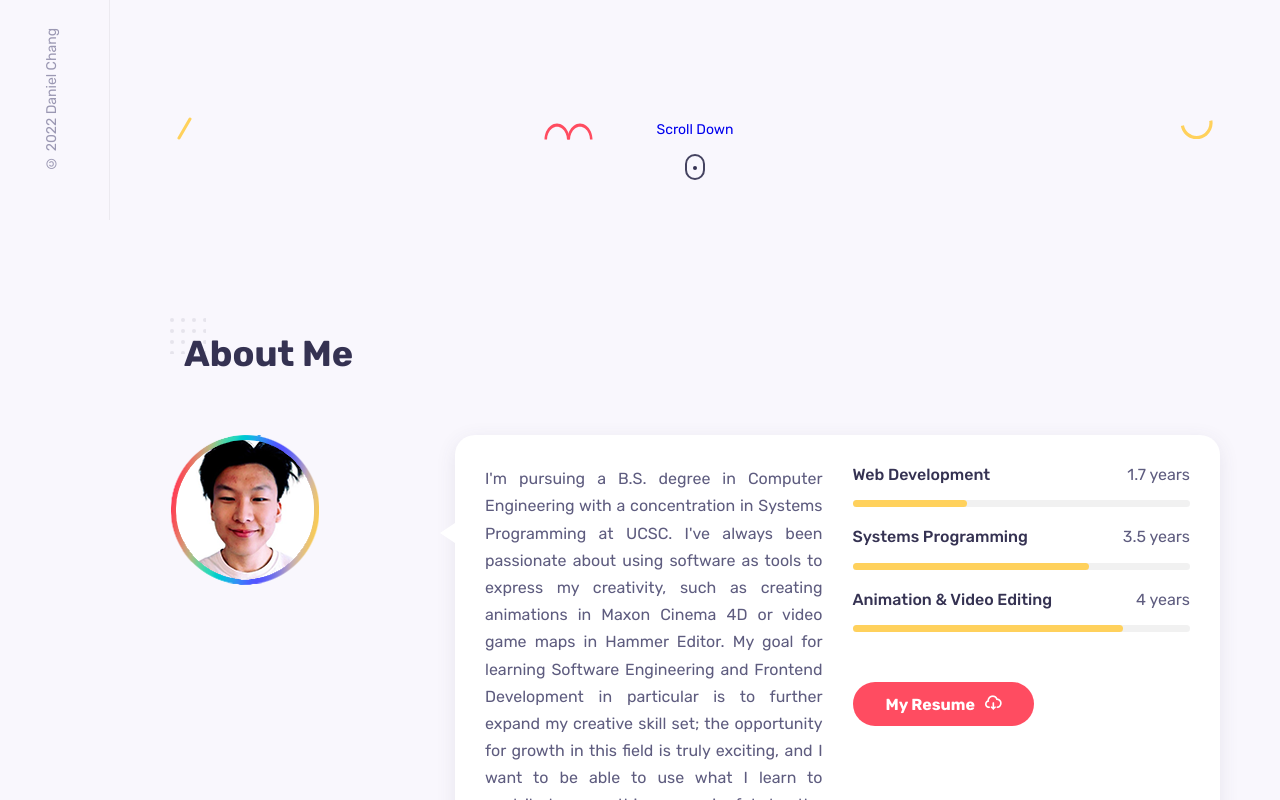
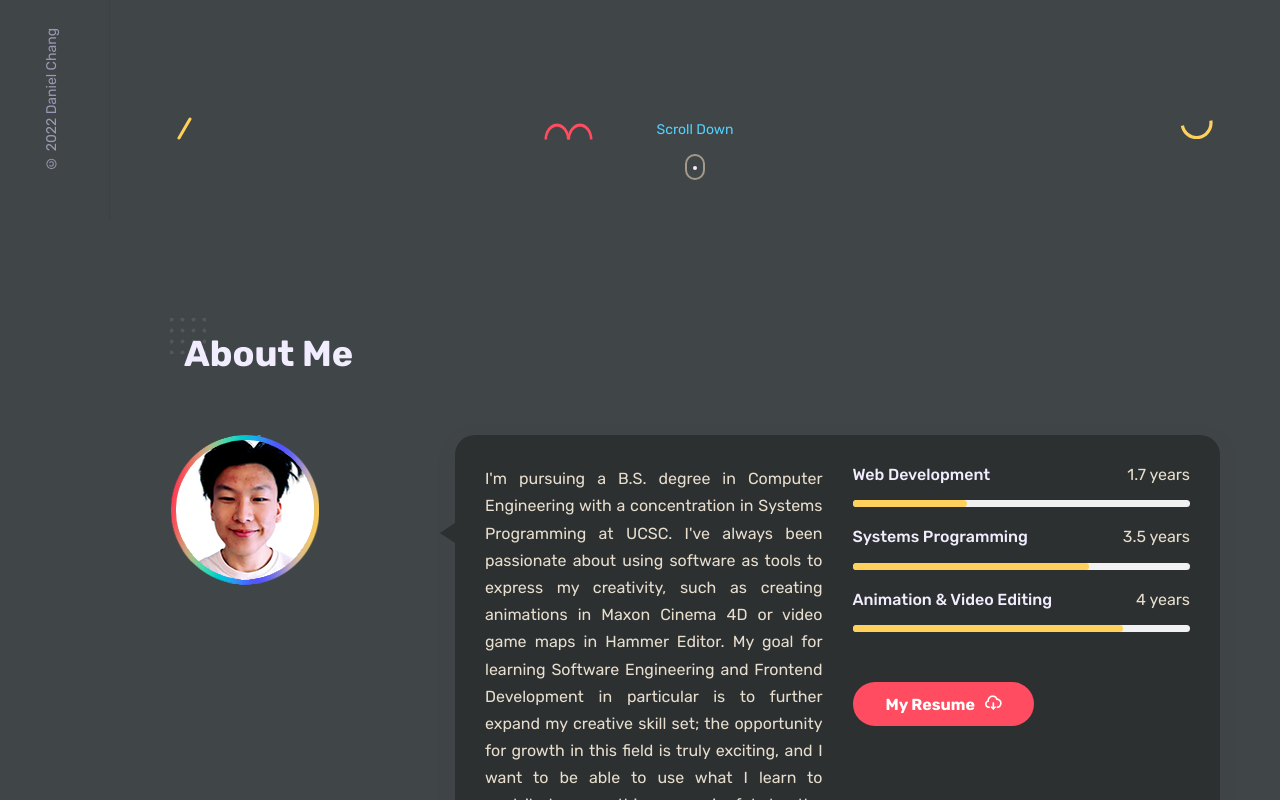
Before and after one commit to danielchang2001/react-portfolio, a React (Create React App) app in the folder frontend/: page / in a window 1280 px wide. Shown: the part 580-1380 px from the top of the page. Built offline with nearby package versions, Linux system fonts and the light colour scheme.

Commit message:
Add emailjs to contact form and new button hover active styling

```diff
--- a/frontend/package.json
+++ b/frontend/package.json
@@ -3,6 +3,7 @@
   "version": "0.1.0",
   "private": true,
   "dependencies": {
+    "@emailjs/browser": "^3.10.0",
     "@testing-library/jest-dom": "^5.16.5",
     "@testing-library/react": "^13.4.0",
     "@testing-library/user-event": "^13.5.0",
--- a/frontend/public/index.html
+++ b/frontend/public/index.html
@@ -7,12 +7,20 @@
     <title>React Portfolio</title>
 
     <!-- Simple Line Icons -->
-    <link rel="stylesheet" href="https://cdnjs.cloudflare.com/ajax/libs/simple-line-icons/2.5.5/css/simple-line-icons.min.css">
+    <link
+      rel="stylesheet"
+      href="https://cdnjs.cloudflare.com/ajax/libs/simple-line-icons/2.5.5/css/simple-line-icons.min.css"
+    />
   </head>
   <body>
     <div id="root"></div>
 
     <!-- Font Awesome -->
-    <script src="https://kit.fontawesome.com/d01989adcd.js" crossorigin="anonymous"></script>
+    <script
+      src="https://kit.fontawesome.com/d01989adcd.js"
+      crossorigin="anonymous"
+    ></script>
+    <script type="text/javascript" src="https://cdn.jsdelivr.net/npm/@emailjs/browser@3/dist/email.min.js"></script>
+
   </body>
 </html>
--- a/frontend/src/components/contact/Contact.jsx
+++ b/frontend/src/components/contact/Contact.jsx
@@ -1,8 +1,33 @@
-import React from 'react';
+import React, { useRef }from 'react';
+import {useState} from 'react';
+import emailjs from '@emailjs/browser';
 import './contact.css';
 
 const Contact = () => {
+  const form = useRef();
+  const initialText = "Send message";
+  const [buttonText, setButtonText] = useState(initialText);
+
+  function handleClick() {
+
+    setButtonText('Message Sent!')
+
+    setTimeout(() => {
+      setButtonText(initialText);
+    }, 3000);
+  }
+  const sendEmail = (e) => {
+    e.preventDefault();
+    emailjs.sendForm('service_hg2fuan', 'template_i0vtwah', form.current, '9DeAJxMxzgpCb6bIT')
+      .then((result) => {
+          console.log(result.text);
+      }, (error) => {
+          console.log(error.text);
+      });
+
+  }
   return (
+
     <div className="section contact container section" id="contact">
       <h2 className="section__title">Contact Me</h2>
 
@@ -11,23 +36,23 @@ const Contact = () => {
           <h3 className="contact__title">Let's Talk</h3>
           <p className="contact__details">Email: dchang30@ucsc.edu</p>
         </div>
-        <div className="form contact__form">
+        <form ref={form} onSubmit={sendEmail} className="form contact__form">
           <div className="contact__form-group">
             <div className="contact__form-div">
-              <input type="text" className="contact__form-input" placeholder="Your name" />
+              <input type="text" className="contact__form-input" placeholder="Your name" name="user_name"/>
             </div>
             <div className="contact__form-div">
-              <input type="email" className="contact__form-input" placeholder="Your email" />
+              <input type="email" className="contact__form-input" placeholder="Your email" name="user_email"/>
             </div>
           </div>
           <div className="contact__form-div">
-              <input type="text" className="contact__form-input" placeholder="Subject" />
+              <input type="text" className="contact__form-input" placeholder="Subject" name="subject"/>
             </div>
             <div className="contact__form-div contact__form-area">
-              <textarea name="" id="" cols="30" rows="10" className="contact__form-input" placeholder="Your message"></textarea>
+              <textarea name="message" id="" cols="30" rows="10" className="contact__form-input" placeholder="Your message"></textarea>
             </div>
-            <button className="btn">Send Message</button>
-        </div>
+            <button className="btn" type="submit" value="Send" onClick={handleClick}>{buttonText}</button>
+        </form>
       </div>
     </div>
   )
--- a/frontend/src/components/home/home.css
+++ b/frontend/src/components/home/home.css
@@ -48,10 +48,11 @@
 
 .home__scroll-name {
     font-size: var(--small-font-size);
+    color: #51d1ff;
 }
 
 .mouse {
-    border: 2px solid #454360;
+    border: 2px solid #a59a8a;
     display: block;
     height: 1.6rem;
     width: 1.25rem;
--- a/frontend/src/components/resume/resume.css
+++ b/frontend/src/components/resume/resume.css
@@ -43,7 +43,7 @@
 }
 
 .timeline__date {
-    color: #8b88b1;
+    color: rgba(238,228,214,255);
     font-size: var(--small-font-size);
 }
 
--- a/frontend/src/index.css
+++ b/frontend/src/index.css
@@ -6,10 +6,10 @@
   /* Colors */
   /* Color mode HSL (hue, saturation, lightness) */
   --first-color: hsl(353, 100%, 65%);
-  --title-color: hsl(244, 24%, 26%);
-  --text-color: hsl(244, 16%, 43%);
-  --body-color: hsl(258, 60%, 98%);
-  --container-color: #fff;
+  --title-color: #f1edff;
+  --text-color: #e8dece;
+  --body-color: rgba(64,69,71,255);
+  --container-color: rgba(45,48,49,255);
 
   /* Font and Typography */
   /* .5rem = 8px, 1rem = 16px */
@@ -120,7 +120,10 @@ img {
 
 .section__title::before {
   content: '';
-  background: url(./assets/dots-bg.svg);
+  /* background: url(./assets/dots-bg.svg); */
+  background-color: white;
+  -webkit-mask: url(./assets/dots-bg.svg) no-repeat center;
+  mask: url(./assets/dots-bg.svg) no-repeat center;
   height: 2.25rem;
   width: 2.25rem;
   position: absolute;
@@ -150,5 +153,9 @@ img {
 }
 
 .btn:hover {
+  background-color:hsl(353, 100%, 75%);
+}
+
+.btn:active {
   animation: button-push 0.2s linear 1;
 }
```
Also changed, not shown: 2 other files (tests, documents, lock files or other folders).
